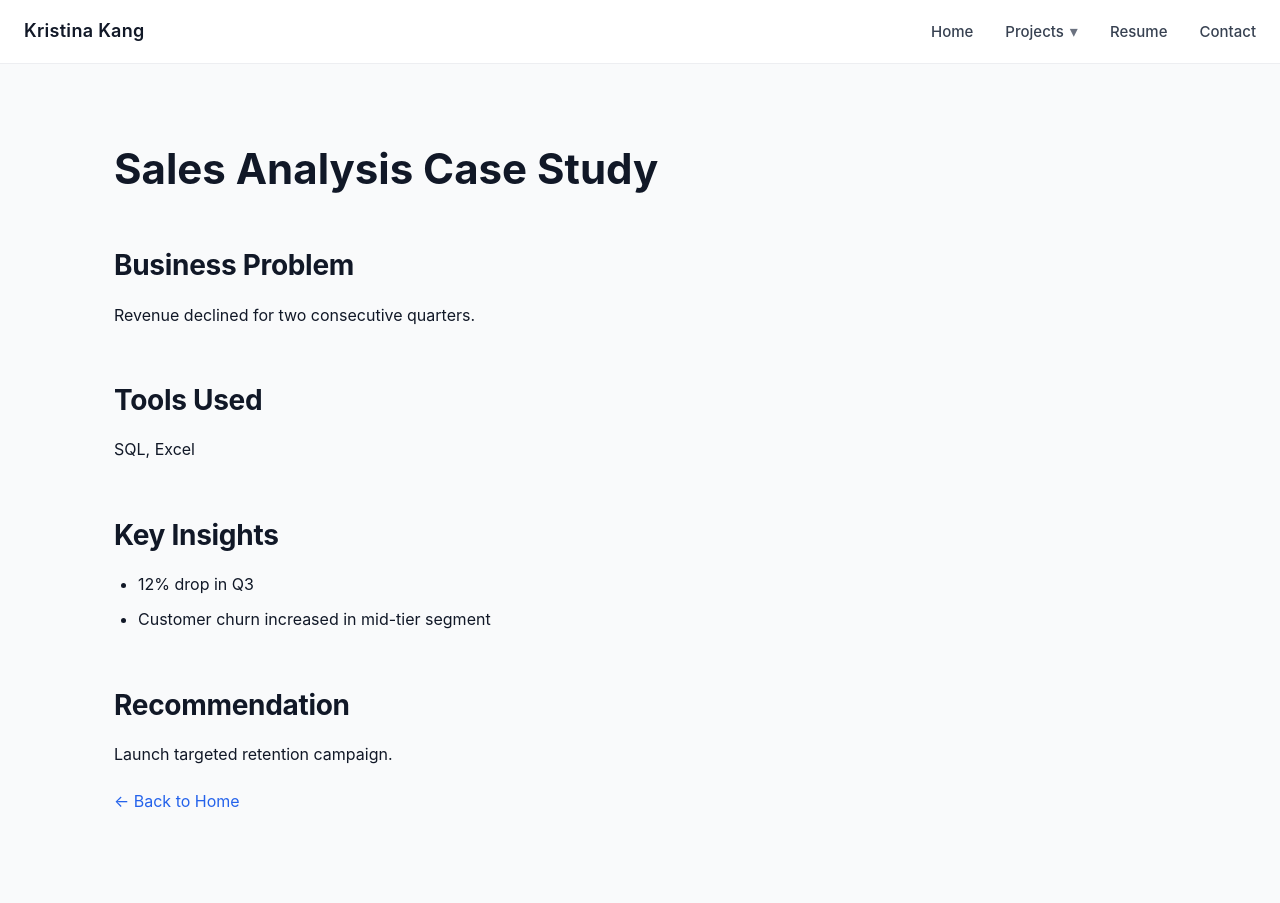
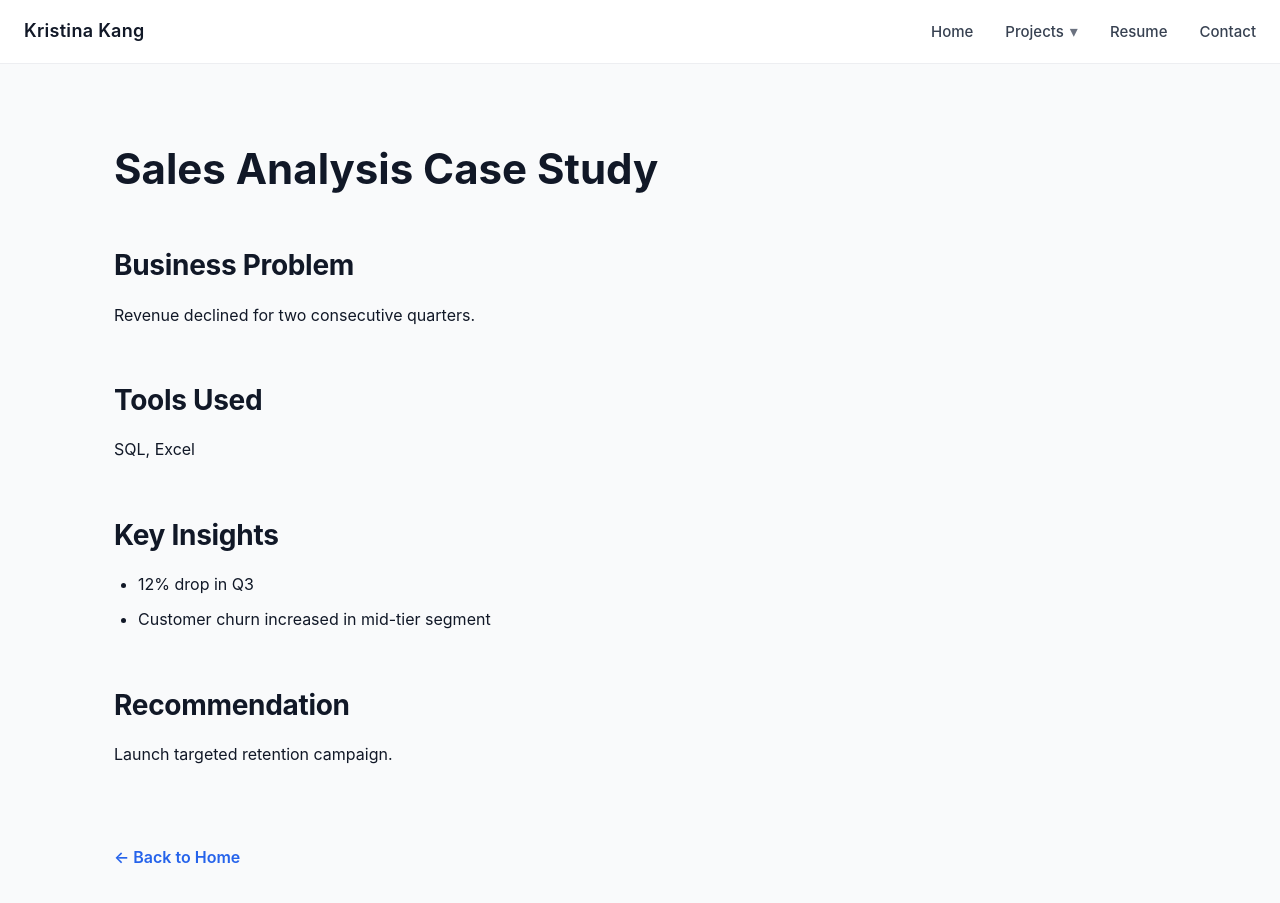
Before and after one commit to kristina-kang/kristina-kang.github.io, a Jekyll site: the page built from projects/project1.md, in a window 1280 px wide and 971 px high. Shown: the top 903 px of the window. Built offline with Jekyll 4.4.1, drawn with Linux system fonts in a browser that asks for light colours.

Commit message:
Added back button

```diff
--- a/assets/css/style.scss
+++ b/assets/css/style.scss
@@ -230,3 +230,21 @@ h2 {
 .project-content a:hover {
   text-decoration: underline;
 }
+
+/* =========================
+   BACK BUTTON
+========================= */
+
+.back-button {
+  display: inline-flex;
+  align-items: center;
+  gap: 6px;
+  margin-top: 56px;
+  color: #2563eb;
+  text-decoration: none;
+  font-weight: 600;
+}
+
+.back-button:hover {
+  text-decoration: underline;
+}
```
